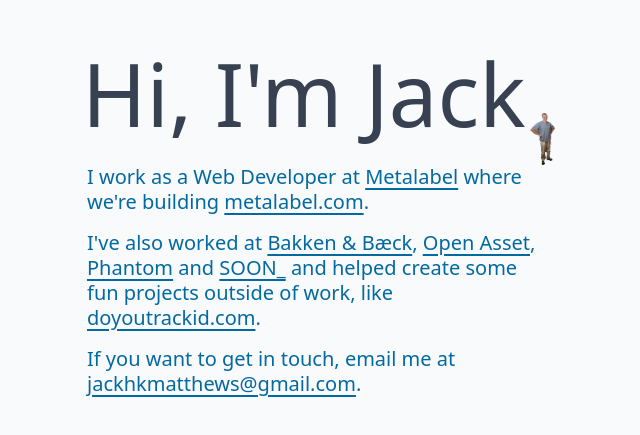
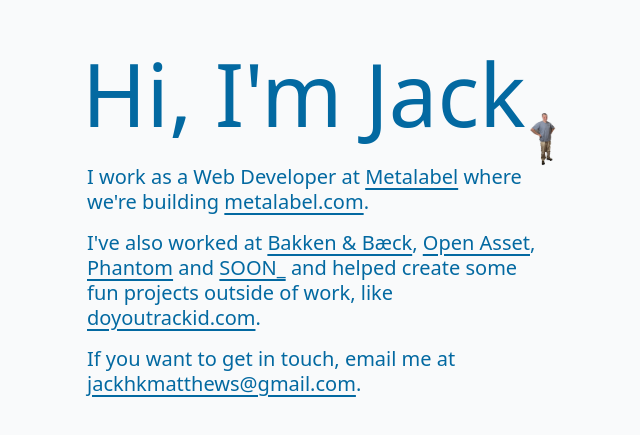
Before and after one commit to jackhkmatthews/personal-website, a Next.js app: page / in a window 1280 px wide. Shown: the part 121-556 px from the top of the page, without its empty margins (41-681 px from the left). Built offline with nearby package versions, Linux system fonts and the light colour scheme.

Commit message:
fix(page): fix title color

```diff
--- a/app/page.tsx
+++ b/app/page.tsx
@@ -12,7 +12,7 @@
     >
       <h1
         className={twJoin(
-          "font-sans leading-tight text-gray-700 text-[max(1.875rem,19cqw)] translate-x-[-0.1ch]"
+          "font-sans leading-tight text-sky-700 text-[max(1.875rem,19cqw)] translate-x-[-0.1ch]"
         )}
       >
         Hi, I&apos;m{" "}
```
Also changed, not shown: 1 other file (tests, documents, lock files or other folders).
